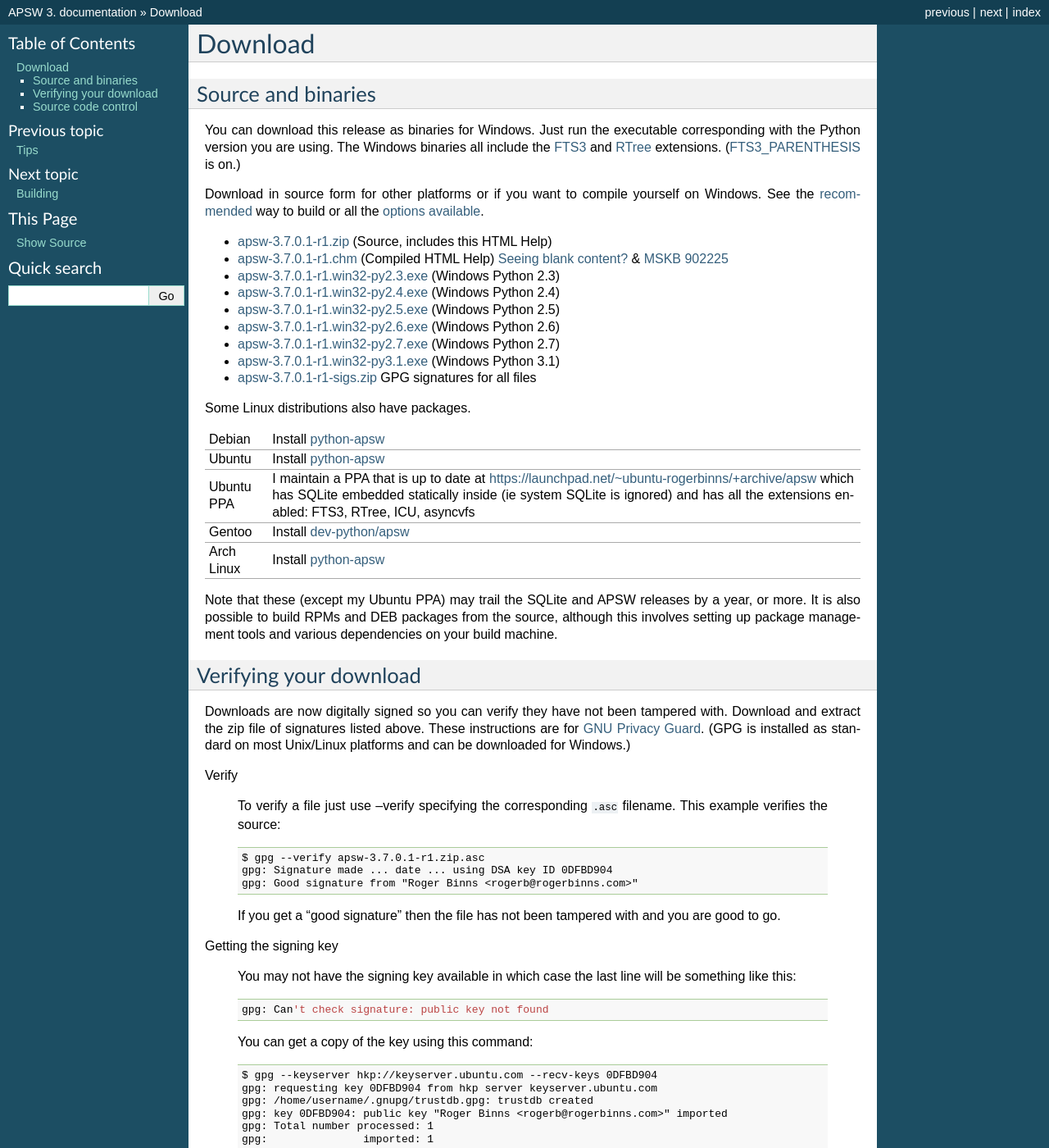
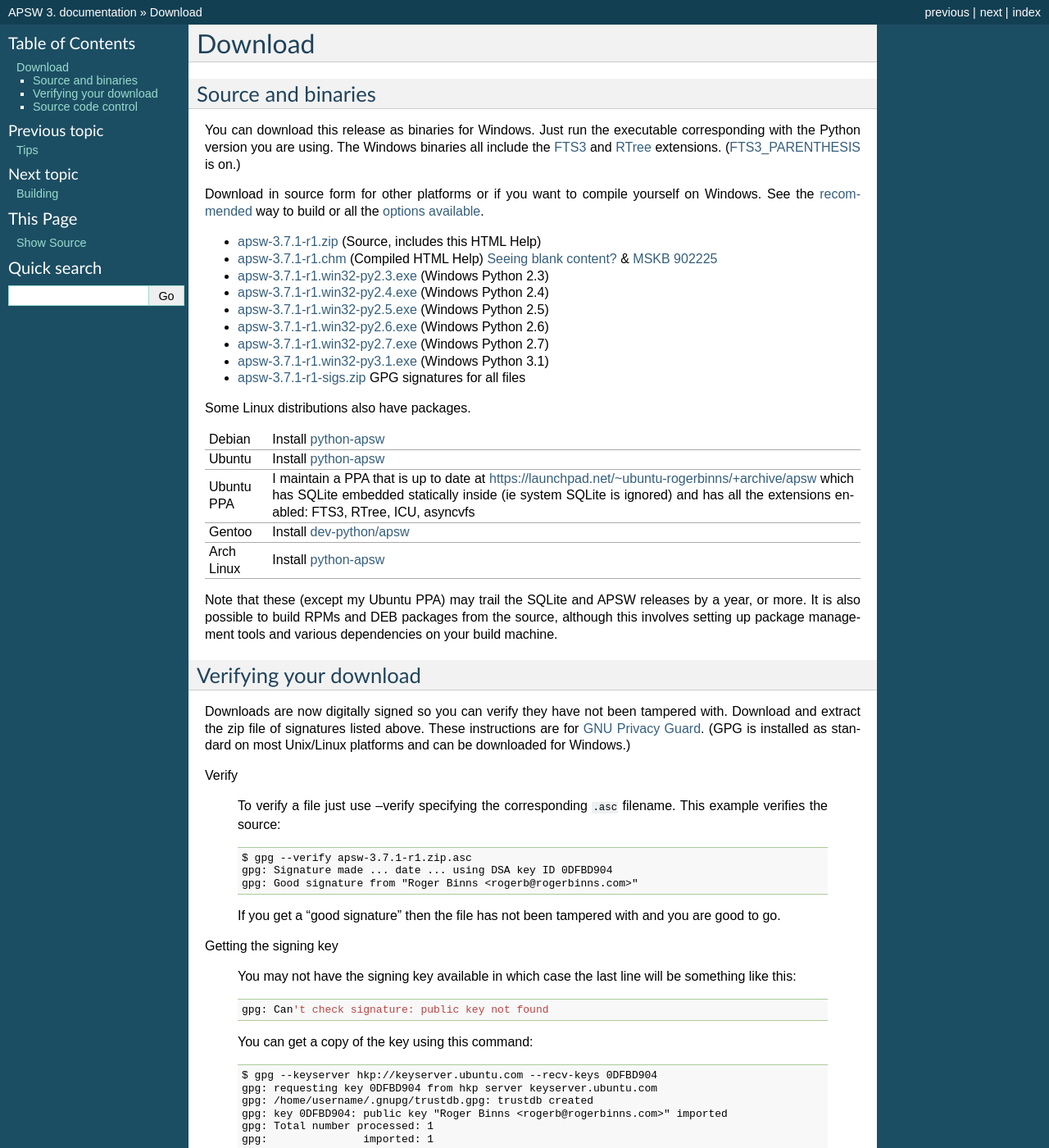
Before and after one commit to rogerbinns/apsw, a Sphinx documentation site: the page built from doc/download.rst, in a window 1280 px wide and 1400 px high. Shown: the whole window at 82% size. Built offline with Sphinx 7.4.7, drawn with Linux system fonts in a browser that asks for light colours; pages that are not in the unit, such as notebooks, are missing from menus; the version number is read from the project's files by our own code.

```diff
--- a/doc/changes.rst
+++ b/doc/changes.rst
@@ -4,6 +4,10 @@ Change History
 
 3.7.1-r1
 ========
+
+Updated various constants including `SQLITE_FCNTL_CHUNK_SIZE
+<http://sqlite.org/c3ref/c_fcntl_chunk_size.html>`__ used with
+:meth:`Connection.filecontrol`.
 
 Fixed Unicode output with some file objects from the shell (`Issue 108
 <http://code.google.com/p/apsw/issues/detail?id=108>`__).
--- a/doc/download.rst
+++ b/doc/download.rst
@@ -18,40 +18,40 @@ way to build or all the :ref:`options available <building>`.
 
 .. downloads-begin
 
-* `apsw-3.7.0.1-r1.zip
-  <http://apsw.googlecode.com/files/apsw-3.7.0.1-r1.zip>`_
+* `apsw-3.7.1-r1.zip
+  <http://apsw.googlecode.com/files/apsw-3.7.1-r1.zip>`_
   (Source, includes this HTML Help)
 
-* `apsw-3.7.0.1-r1.chm
-  <http://apsw.googlecode.com/files/apsw-3.7.0.1-r1.chm>`_
+* `apsw-3.7.1-r1.chm
+  <http://apsw.googlecode.com/files/apsw-3.7.1-r1.chm>`_
   (Compiled HTML Help) `Seeing blank content? <http://weblog.helpware.net/?p=36>`_ & `MSKB 902225 <http://support.microsoft.com/kb/902225/>`_
 
-* `apsw-3.7.0.1-r1.win32-py2.3.exe
-  <http://apsw.googlecode.com/files/apsw-3.7.0.1-r1.win32-py2.3.exe>`_
+* `apsw-3.7.1-r1.win32-py2.3.exe
+  <http://apsw.googlecode.com/files/apsw-3.7.1-r1.win32-py2.3.exe>`_
   (Windows Python 2.3)
 
-* `apsw-3.7.0.1-r1.win32-py2.4.exe
-  <http://apsw.googlecode.com/files/apsw-3.7.0.1-r1.win32-py2.4.exe>`_
+* `apsw-3.7.1-r1.win32-py2.4.exe
+  <http://apsw.googlecode.com/files/apsw-3.7.1-r1.win32-py2.4.exe>`_
   (Windows Python 2.4)
 
-* `apsw-3.7.0.1-r1.win32-py2.5.exe
-  <http://apsw.googlecode.com/files/apsw-3.7.0.1-r1.win32-py2.5.exe>`_
+* `apsw-3.7.1-r1.win32-py2.5.exe
+  <http://apsw.googlecode.com/files/apsw-3.7.1-r1.win32-py2.5.exe>`_
   (Windows Python 2.5)
 
-* `apsw-3.7.0.1-r1.win32-py2.6.exe
-  <http://apsw.googlecode.com/files/apsw-3.7.0.1-r1.win32-py2.6.exe>`_
+* `apsw-3.7.1-r1.win32-py2.6.exe
+  <http://apsw.googlecode.com/files/apsw-3.7.1-r1.win32-py2.6.exe>`_
   (Windows Python 2.6)
 
-* `apsw-3.7.0.1-r1.win32-py2.7.exe
-  <http://apsw.googlecode.com/files/apsw-3.7.0.1-r1.win32-py2.7.exe>`_
+* `apsw-3.7.1-r1.win32-py2.7.exe
+  <http://apsw.googlecode.com/files/apsw-3.7.1-r1.win32-py2.7.exe>`_
   (Windows Python 2.7)
 
-* `apsw-3.7.0.1-r1.win32-py3.1.exe
-  <http://apsw.googlecode.com/files/apsw-3.7.0.1-r1.win32-py3.1.exe>`_
+* `apsw-3.7.1-r1.win32-py3.1.exe
+  <http://apsw.googlecode.com/files/apsw-3.7.1-r1.win32-py3.1.exe>`_
   (Windows Python 3.1)
 
-* `apsw-3.7.0.1-r1-sigs.zip
-  <http://apsw.googlecode.com/files/apsw-3.7.0.1-r1-sigs.zip>`_
+* `apsw-3.7.1-r1-sigs.zip
+  <http://apsw.googlecode.com/files/apsw-3.7.1-r1-sigs.zip>`_
   GPG signatures for all files
 
 .. downloads-end
@@ -96,7 +96,7 @@ Verify
   To verify a file just use --verify specifying the corresponding
   ``.asc`` filename.  This example verifies the source::
 
-      $ gpg --verify apsw-3.7.0.1-r1.zip.asc
+      $ gpg --verify apsw-3.7.1-r1.zip.asc
       gpg: Signature made ... date ... using DSA key ID 0DFBD904
       gpg: Good signature from "Roger Binns <rogerb@rogerbinns.com>"
 
--- a/doc/index.rst
+++ b/doc/index.rst
@@ -1,9 +1,9 @@
 APSW documentation
 ==================
 
-.. centered:: APSW |version| 4 August 2010.
+.. centered:: APSW |version| 23 August 2010.
 
-Use with SQLite 3.7.0 or later, Python 2.3 or later including Python
+Use with SQLite 3.7.1 or later, Python 2.3 or later including Python
 3.
 
 APSW provides an SQLite 3 wrapper that provides the thinnest layer
--- a/doc/pysqlite.rst
+++ b/doc/pysqlite.rst
@@ -33,8 +33,9 @@ APSW has the following enhancements/differences over pysqlite 2 (wrapping SQLite
   functionality changed in SQLite, APSW tracks them.
 
 * APSW gives all functionality of SQLite including :ref:`virtual
-  tables <virtualtables>`, :ref:`VFS`, :ref:`BLOB I/O <blobio>` and
-  :ref:`backups <backup>`.
+  tables <virtualtables>`, :ref:`VFS`, :ref:`BLOB I/O <blobio>`,
+  :ref:`backups <backup>` and :meth:`file control
+  <Connection.filecontrol>`.
 
 * You can use the same :class:`Connection` across threads with APSW
   without needing any additional level of locking.  pysqlite requires
```
Also changed, not shown: 7 other files.
